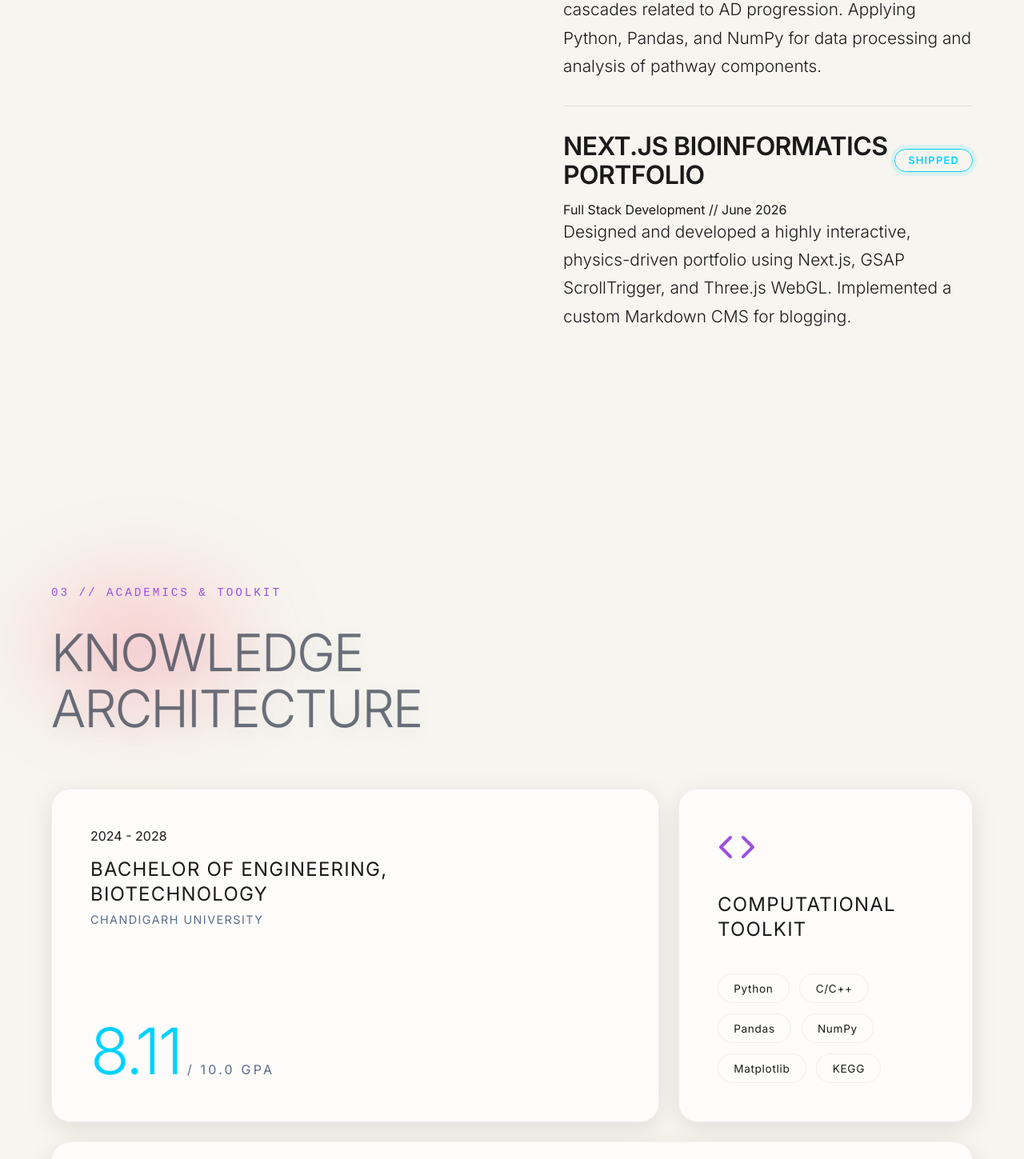
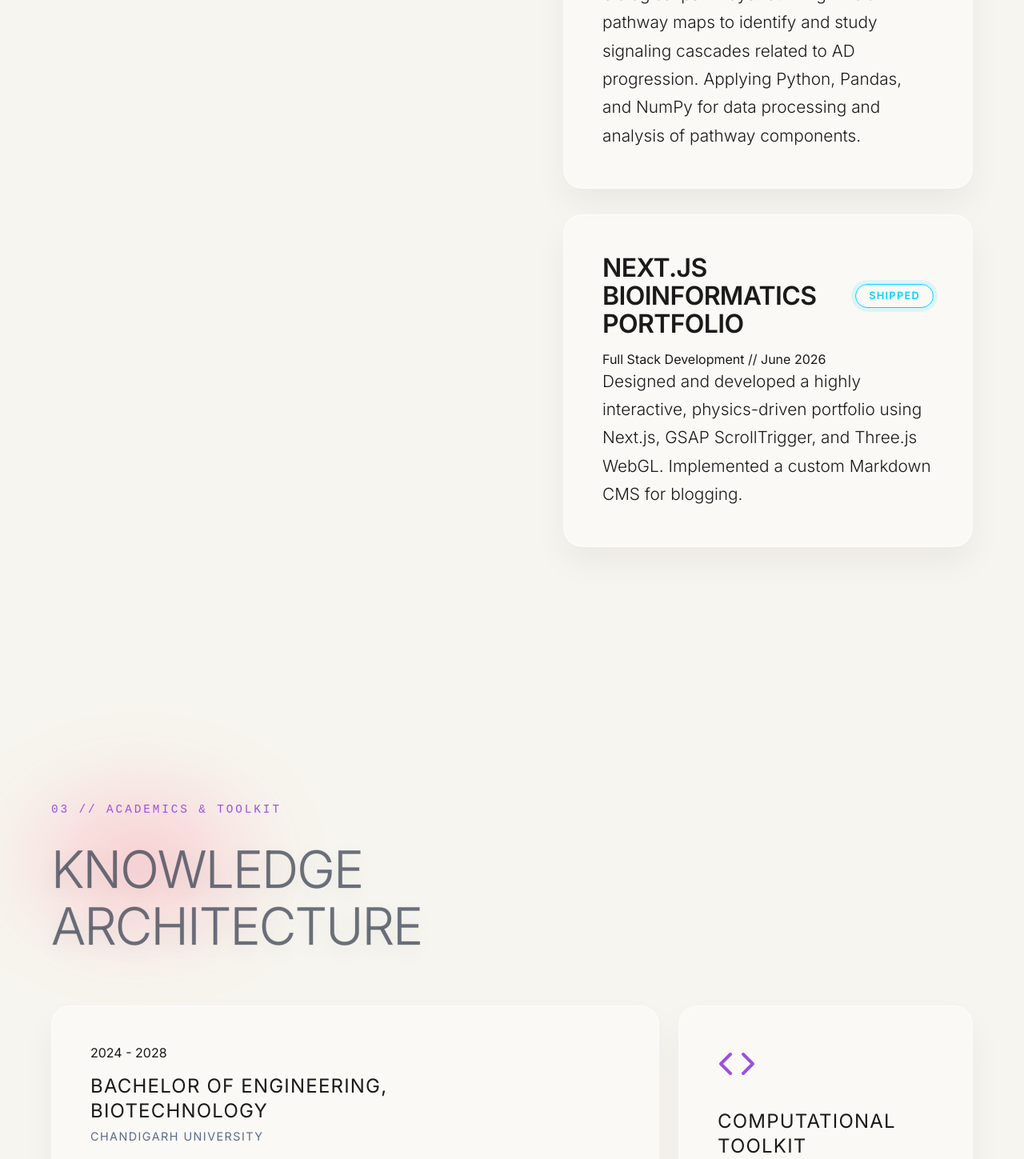
Before and after one commit to devjoti2003/Portfolio, a Next.js app: page / in a window 1280 px wide. Shown: the part 1300-2749 px from the top of the page at 80% size. Built offline with nearby package versions, Linux system fonts and the light colour scheme.

Commit message:
Upgrade all card blocks to premium frosted glass UI

```diff
--- a/src/app/globals.css
+++ b/src/app/globals.css
@@ -313,24 +313,27 @@ body.dark-mode .glow-heading {
 }
 .bento-card {
   position: relative;
-  background: var(--bento-bg);
-  border: 1px solid var(--nav-border);
+  background: rgba(255, 255, 255, 0.4);
+  border: 1px solid rgba(255, 255, 255, 0.5);
   border-radius: 24px;
   padding: 3rem;
   overflow: hidden;
   display: flex;
   flex-direction: column;
   justify-content: space-between;
-  backdrop-filter: blur(100px);
-  -webkit-backdrop-filter: blur(100px);
-  -webkit-transform: translate3d(0, 0, 0);
-  transform: translate3d(0, 0, 0);
-  box-shadow: inset 0 0 20px rgba(255, 255, 255, 0.05), 0 8px 32px rgba(0, 0, 0, 0.1);
-  transition: transform 0.4s cubic-bezier(0.16, 1, 0.3, 1), border-color 0.4s ease;
+  backdrop-filter: blur(40px) saturate(150%);
+  -webkit-backdrop-filter: blur(40px) saturate(150%);
+  transform: translateZ(0);
+  box-shadow: 0 20px 40px rgba(0,0,0,0.05), inset 0 0 0 1px rgba(255, 255, 255, 0.2);
+  transition: transform 0.4s cubic-bezier(0.16, 1, 0.3, 1), box-shadow 0.4s ease;
+}
+body.dark-mode .bento-card {
+  background: rgba(15, 17, 23, 0.5);
+  border: 1px solid rgba(255, 255, 255, 0.08);
+  box-shadow: 0 20px 40px rgba(0,0,0,0.4), inset 0 0 0 1px rgba(255, 255, 255, 0.05);
 }
 .bento-card:hover {
   transform: translate3d(0, -5px, 0) scale(1.02);
-  border-color: rgba(155, 81, 224, 0.3);
 }
 .bento-glow {
   position: absolute; top: 0; left: 0; width: 100%; height: 100%;
@@ -368,7 +371,26 @@ body.dark-mode .skill-tag { background: rgba(0, 0, 0, 0.2); }
 .split-left, .split-right { flex: 1; display: flex; flex-direction: column; justify-content: space-between; }
 .split-right { border-left: 1px solid var(--nav-border); padding-left: 3rem; }
 /* Projects */
-.project-card { border-top: 1px solid rgba(0,0,0,0.1); padding-top: 2rem; }
+.project-card {
+  position: relative;
+  background: rgba(255, 255, 255, 0.4);
+  border: 1px solid rgba(255, 255, 255, 0.5);
+  border-radius: 24px;
+  padding: 3rem;
+  backdrop-filter: blur(40px) saturate(150%);
+  -webkit-backdrop-filter: blur(40px) saturate(150%);
+  transform: translateZ(0);
+  box-shadow: 0 20px 40px rgba(0,0,0,0.05), inset 0 0 0 1px rgba(255, 255, 255, 0.2);
+  transition: transform 0.4s cubic-bezier(0.16, 1, 0.3, 1), box-shadow 0.4s ease;
+}
+body.dark-mode .project-card {
+  background: rgba(15, 17, 23, 0.5);
+  border: 1px solid rgba(255, 255, 255, 0.08);
+  box-shadow: 0 20px 40px rgba(0,0,0,0.4), inset 0 0 0 1px rgba(255, 255, 255, 0.05);
+}
+.project-card:hover {
+  transform: translate3d(0, -5px, 0) scale(1.02);
+}
 .project-header { display: flex; justify-content: space-between; align-items: center; margin-bottom: 1rem; }
 .project-header h4 { font-size: 2rem; font-weight: 600; line-height: 1.1; letter-spacing: -0.02em; max-width: 80%;}
 .status-pill { border: 1px solid var(--pastel-cyan); color: var(--pastel-cyan); padding: 0.4rem 1rem; border-radius: 50px; font-size: 0.8rem; font-weight: 600; letter-spacing: 0.1em; }
@@ -385,25 +407,28 @@ body.dark-mode .skill-tag { background: rgba(0, 0, 0, 0.2); }
 }
 .blog-tile {
   position: relative;
-  background: var(--bento-bg);
-  border: 1px solid var(--nav-border);
-  border-radius: 16px;
+  background: rgba(255, 255, 255, 0.4);
+  border: 1px solid rgba(255, 255, 255, 0.5);
+  border-radius: 24px;
   padding: 3rem;
   overflow: hidden;
   display: flex;
   flex-direction: column;
-  backdrop-filter: blur(100px);
-  -webkit-backdrop-filter: blur(100px);
-  -webkit-transform: translate3d(0, 0, 0);
-  transform: translate3d(0, 0, 0);
-  box-shadow: inset 0 0 20px rgba(255, 255, 255, 0.05), 0 8px 32px rgba(0, 0, 0, 0.1);
-  transition: transform 0.4s cubic-bezier(0.16, 1, 0.3, 1), border-color 0.4s ease;
-  cursor: none; /* Let custom cursor handle it */
+  backdrop-filter: blur(40px) saturate(150%);
+  -webkit-backdrop-filter: blur(40px) saturate(150%);
+  transform: translateZ(0);
+  box-shadow: 0 20px 40px rgba(0,0,0,0.05), inset 0 0 0 1px rgba(255, 255, 255, 0.2);
+  transition: transform 0.4s cubic-bezier(0.16, 1, 0.3, 1), box-shadow 0.4s ease;
+  cursor: none;
   text-decoration: none;
+}
+body.dark-mode .blog-tile {
+  background: rgba(15, 17, 23, 0.5);
+  border: 1px solid rgba(255, 255, 255, 0.08);
+  box-shadow: 0 20px 40px rgba(0,0,0,0.4), inset 0 0 0 1px rgba(255, 255, 255, 0.05);
 }
 .blog-tile:hover {
   transform: translate3d(0, -10px, 0) scale(1.02);
-  border-color: var(--pastel-cyan);
 }
 .blog-glow {
   position: absolute; top: 0; left: 0; width: 100%; height: 100%;
```
